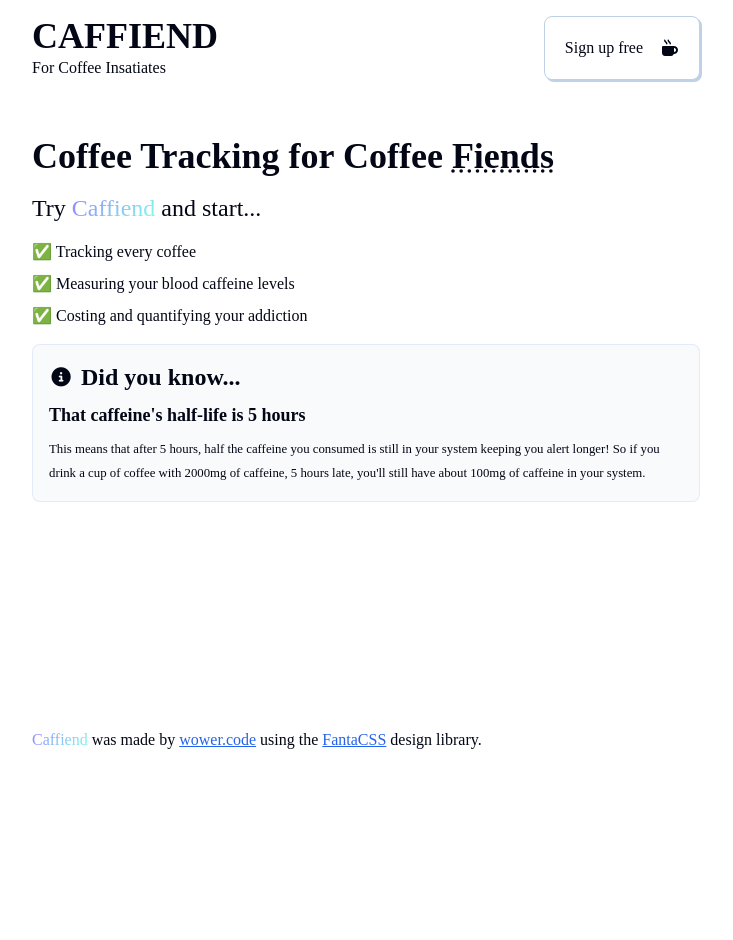
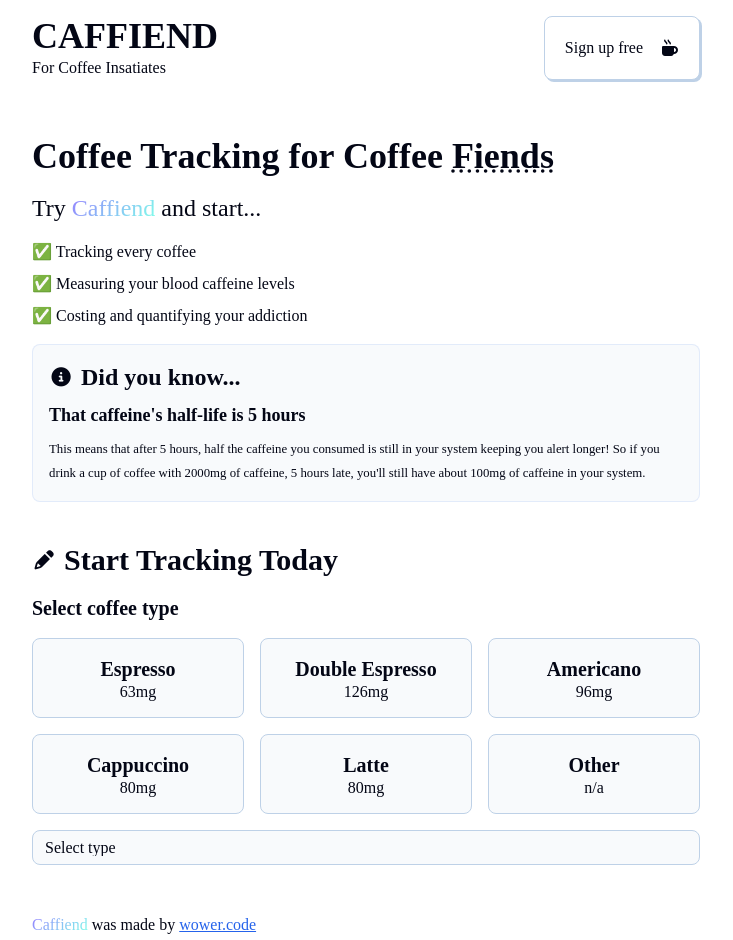
Before and after one commit to wower24/coffee-tracker-react, a React (Vite) app in the folder coffee-tracker/: page / in a window 1280 px wide. Shown: the top 940 px of the page, without its empty margins (274-1007 px from the left). Before the commit the page ends 800 px from the top, so only its background shows below. Built offline with nearby package versions, Linux system fonts and the light colour scheme; a web font is replaced by a local one.

Commit message:
Coffee Menu
Generated 5 buttons with basic coffee types to choose from and then a drop-down menu to select other types of coffee (using <select> Tag)

```diff
--- a/coffee-tracker/src/components/CoffeeForm.jsx
+++ b/coffee-tracker/src/components/CoffeeForm.jsx
@@ -1,7 +1,45 @@
+import { coffeeOptions } from "../utils";
+
 export default function CoffeeForm() {
     return (
         <>
-
+            <div className='section-header'>
+                <i className='fa-solid fa-pencil'></i>
+                <h2>Start Tracking Today</h2>
+            </div>
+            <h4>Select coffee type</h4>
+            <div className='coffee-grid'>
+                {
+                    coffeeOptions.slice(0, 5).map((coffeeType, coffeTypeIndex) => {
+                        return(
+                            <button
+                            className='button-card'
+                            key={coffeTypeIndex}>
+                                <h4>{coffeeType.name}</h4>
+                                <p>{coffeeType.caffeine}mg</p>
+                            </button>
+                        )
+                    })
+                }
+                <button className='button-card'>
+                    <h4>Other</h4>
+                    <p>n/a</p>
+                </button>
+            </div>
+            <select id='coffee-list' name='coffee-list'>
+                <option value={null}>Select type</option>
+                {
+                    coffeeOptions.map((coffeeType, coffeeTypeIndex) => {
+                        return(
+                            <option
+                            key={coffeeTypeIndex}
+                            value={coffeeType.name}>
+                                {coffeeType.name} ({coffeeType.caffeine}mg)
+                            </option>
+                        )
+                    })
+                }
+            </select>
         </>
     )
 }
--- a/coffee-tracker/src/components/Layout.jsx
+++ b/coffee-tracker/src/components/Layout.jsx
@@ -21,8 +21,8 @@ export default function Layout(props) {
                     Caffiend
                 </span> was made by <a
                 href='https://www.wower.dev'
-                target='_blank'>wower.code</a> using
-                the <a
+                target='_blank'>wower.code</a><br/>
+                using the <a
                 href='https://www.fantacss.smoljames.com'
                 target='_blank'>FantaCSS</a> design library.</p>
         </footer>
```
Also changed, not shown: coffee-tracker/jsconfig.json (added, +13 -0 lines).
